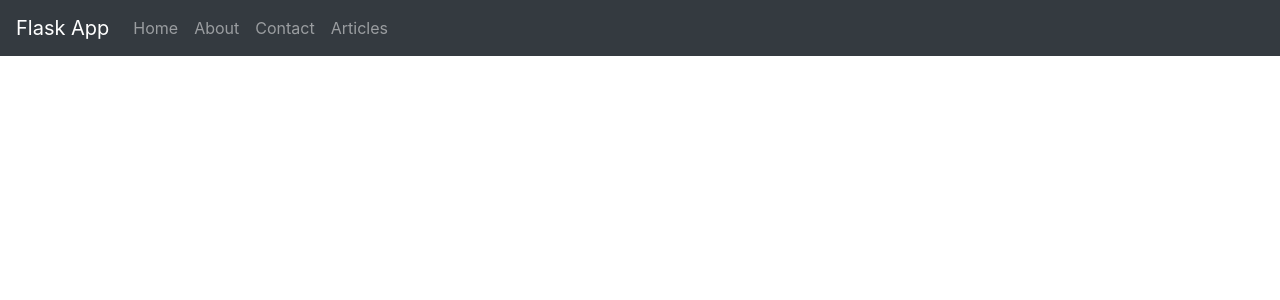
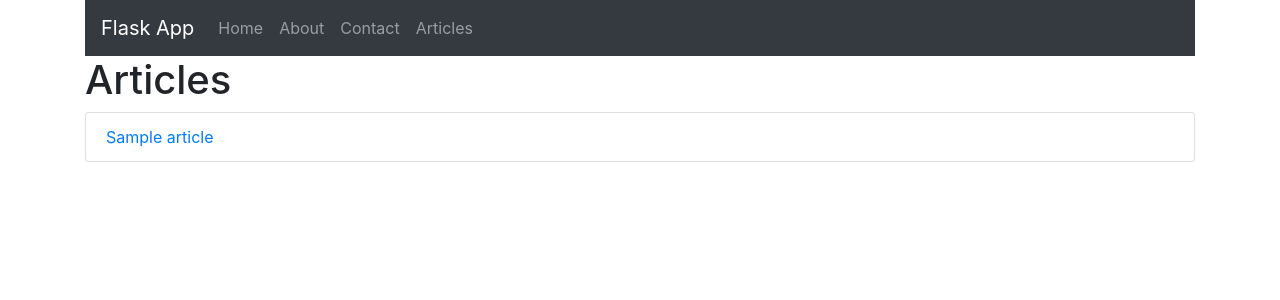
Before and after one commit to JeffVega/flask_app, a Flask app: template templates/articles.html in a window 1280 px wide. Shown: the top 300 px of the page. Run offline with Flask 2, Linux system fonts and the light colour scheme; the template is opened without the code that fills it: most values are stand-ins (such as "Sample title", 1, 10 or a date in 2020); some libraries are stand-ins or nearby versions.

Commit message:
articles showing

```diff
--- a/app.py
+++ b/app.py
@@ -12,7 +12,7 @@ def about():
 
 @app.route('/articles')
 def articles():
-      return render_template('articles.html')
+      return render_template('articles.html', articles = Articles)
 
 
 if __name__ == "__main__":
--- a/templates/articles.html
+++ b/templates/articles.html
@@ -1,5 +1,12 @@
 {% extends 'layout.html' %}
 
 {% block body %}
-
+<h1> Articles</h1>
+<ul class="list-group">
+{% for article in articles %}
+<li class="list-group-item">
+    <a href="articles/{{article.id}}"> {{article.title}}</a>
+</li>
+</ul>
+{% endfor %}
 {% endblock %}
--- a/templates/includes/_navbar.html
+++ b/templates/includes/_navbar.html
@@ -1,5 +1,5 @@
 <div class="container">
-<nav class="navbar navbar-expand-md navbar-dark bg-dark fixed-top">
+<nav class="navbar navbar-default navbar-expand-md navbar-dark bg-dark">
     <a class="navbar-brand" href="#">Flask App</a>
     <button class="navbar-toggler" type="button" data-toggle="collapse" data-target="#navbarsExampleDefault" aria-controls="navbarsExampleDefault" aria-expanded="false" aria-label="Toggle navigation">
       <span class="navbar-toggler-icon"></span>
--- a/templates/layout.html
+++ b/templates/layout.html
@@ -10,9 +10,10 @@
 </head>
 <body>
         {% include 'includes/_navbar.html' %}
-        <div>&nscr;</div>
+
        <div class="container">
-            {% block body %}{% endblock %}
+            {% block body %}
+            {% endblock %}
        </div>
 </body>
 </html>
```
